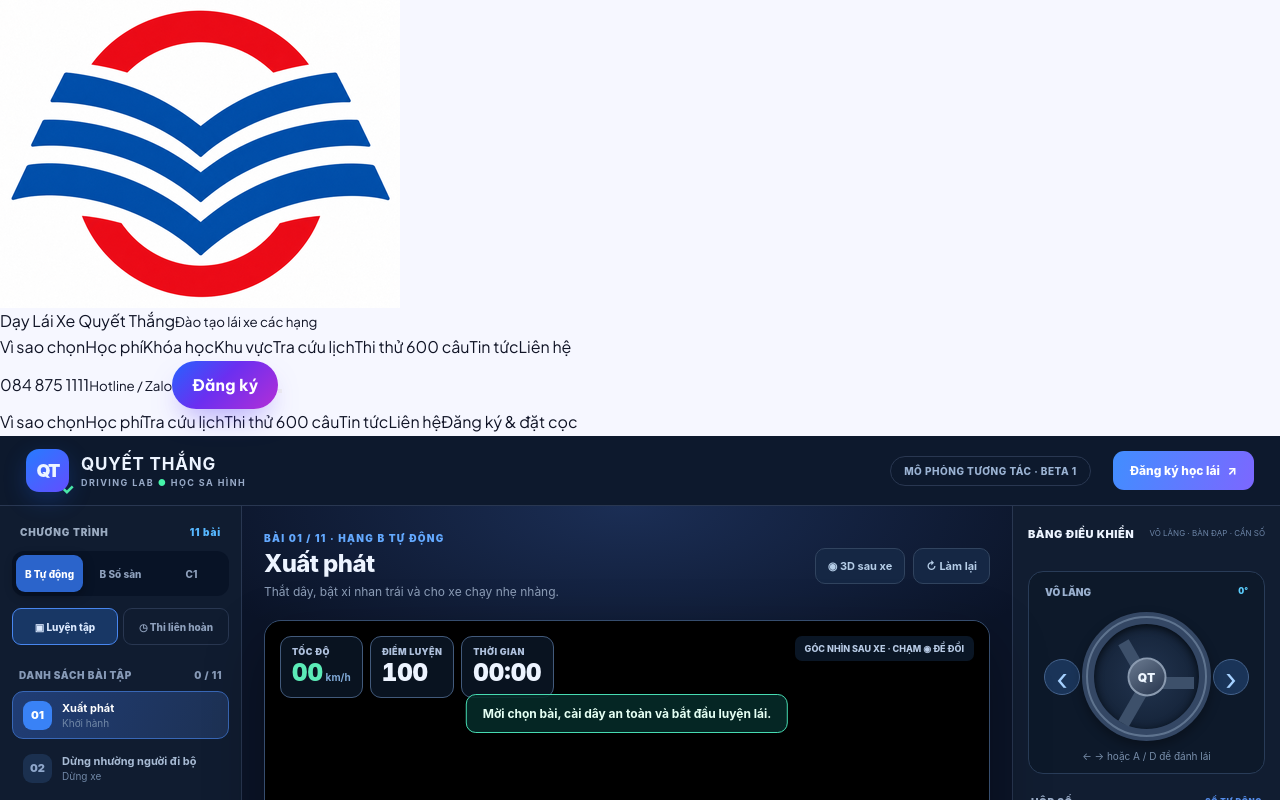
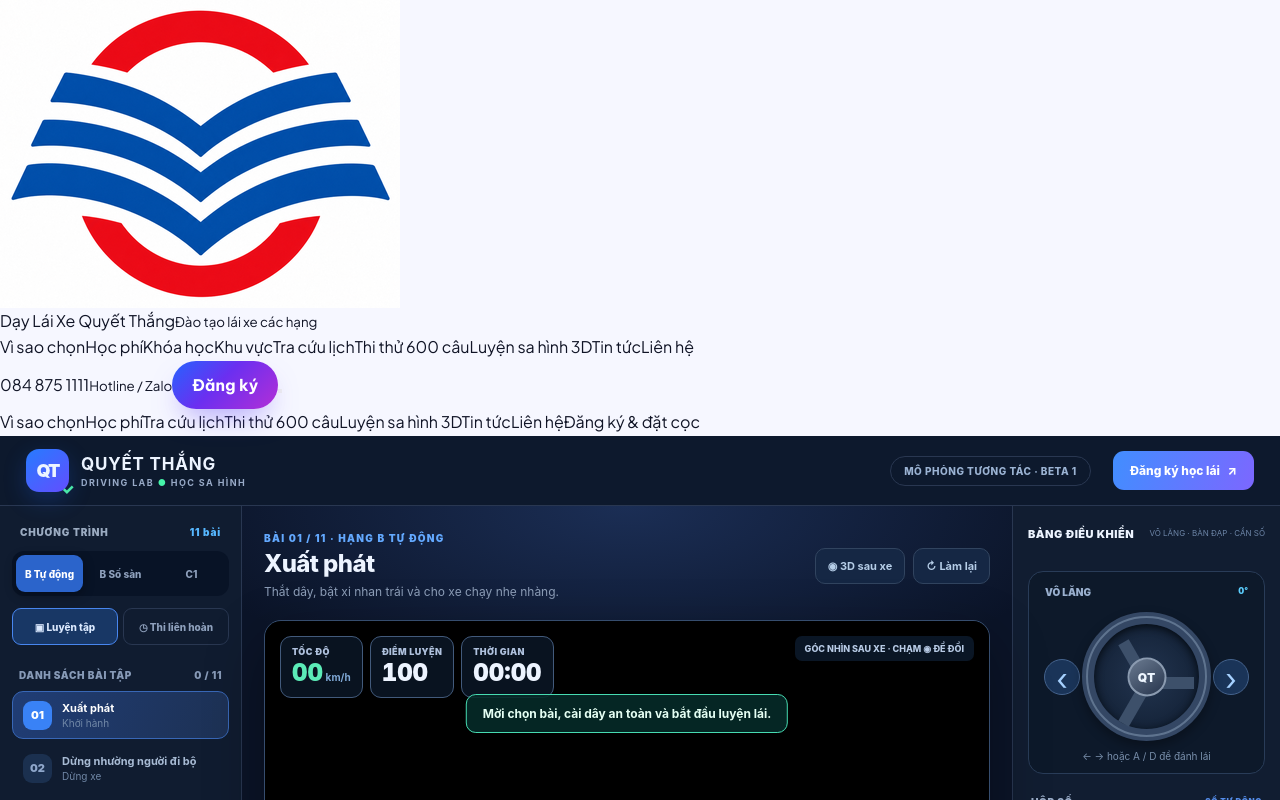
Before and after one commit to daylaixequyetthang/daylaixequyetthang.vn, a Next.js app: page /luyen-sa-hinh in a window 1280 px wide. Shown: the top 800 px of the page. Built offline with nearby package versions, Linux system fonts and the light colour scheme.

Commit message:
feat(sa-hinh): expose simulator in navigation and SEO sitemap

```diff
--- a/components/SiteHeader.jsx
+++ b/components/SiteHeader.jsx
@@ -20,6 +20,7 @@ export default function SiteHeader({ home = false }) {
           <a href={h('courses')}>Học phí</a>
           <a href="/khoa-hoc">Khóa học</a><a href="/hoc-lai-xe">Khu vực</a><a href="/tra-cuu">Tra cứu lịch</a>
           <a href="/thi-thu">Thi thử 600 câu</a>
+          <a href="/luyen-sa-hinh">Luyện sa hình 3D</a>
           <a href="/tin-tuc">Tin tức</a>
           <a href={h('lien-he')}>Liên hệ</a>
         </nav>
@@ -34,6 +35,7 @@ export default function SiteHeader({ home = false }) {
         <a href={h('courses')}>Học phí</a>
         <a href="/tra-cuu">Tra cứu lịch</a>
         <a href="/thi-thu">Thi thử 600 câu</a>
+          <a href="/luyen-sa-hinh">Luyện sa hình 3D</a>
         <a href="/tin-tuc">Tin tức</a>
         <a href={h('lien-he')}>Liên hệ</a>
         <a href="/dang-ky">Đăng ký & đặt cọc</a>
```
